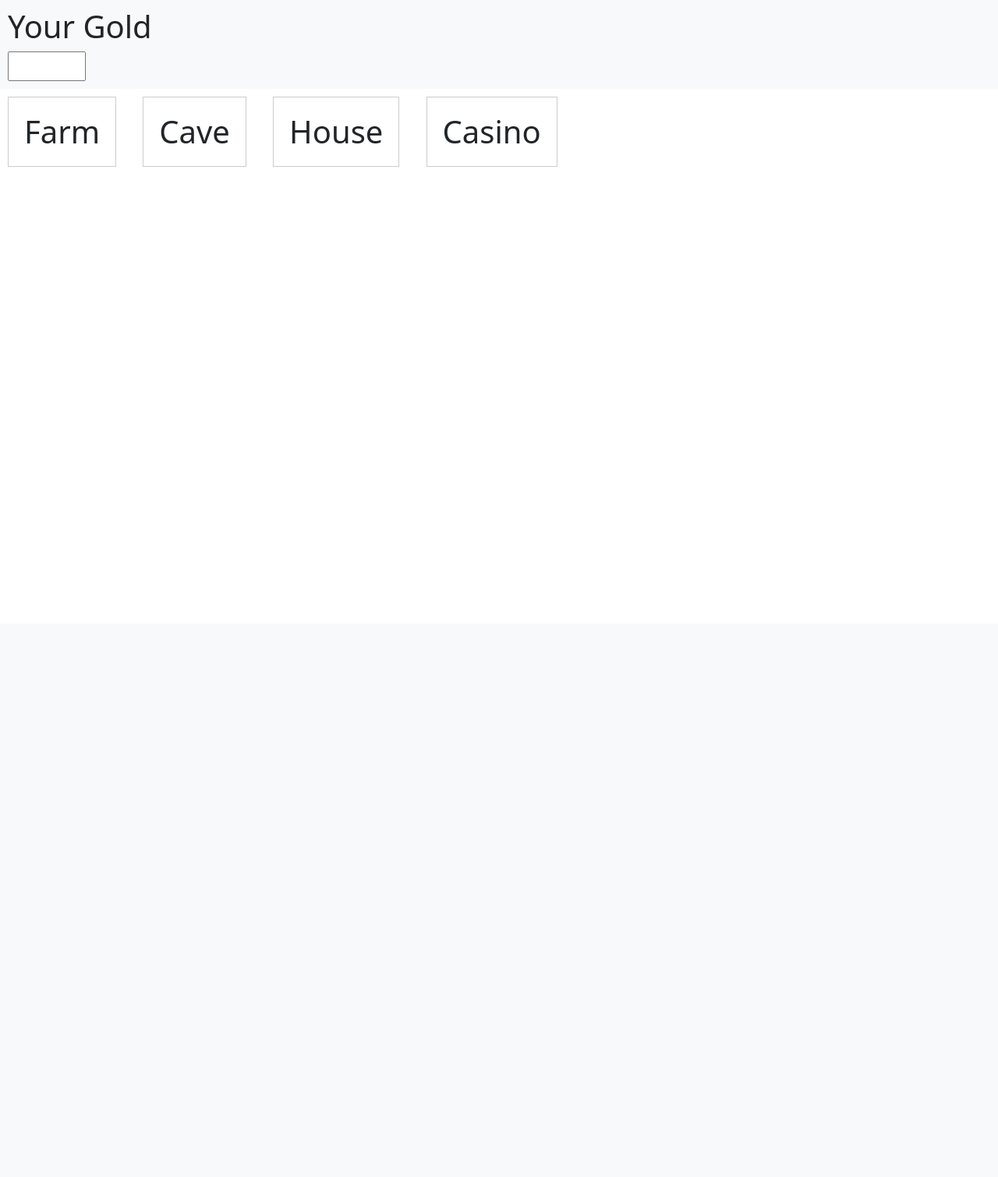
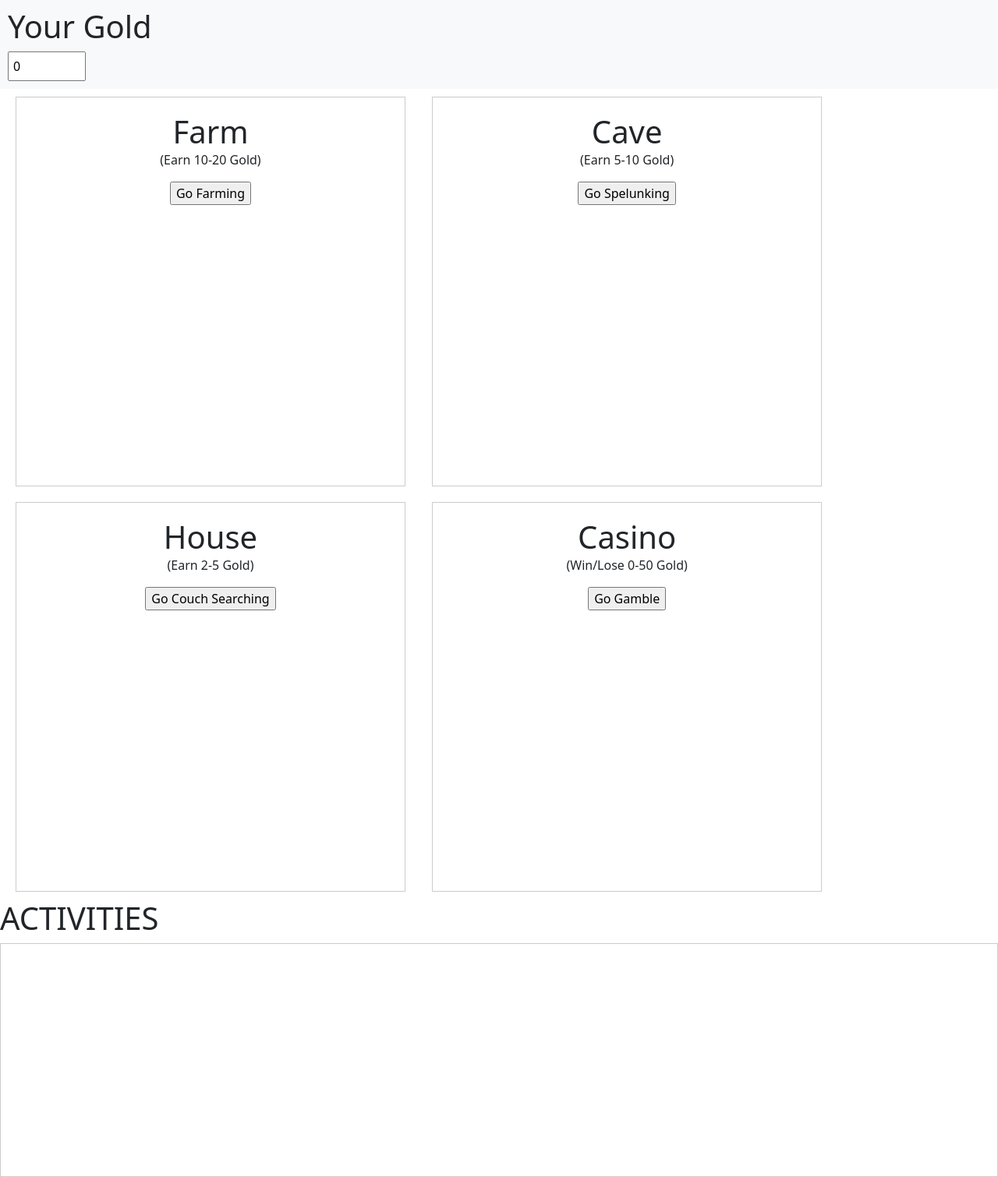
Before and after one commit to Zethos909/gold_game, a Flask app: page / in a window 1280 px wide. Shown: the whole page at 78% size. Before the commit the page ends 214 px from the top, so only its background shows below. Run offline with Flask 3, Linux system fonts and the light colour scheme.

Commit message:
Add files via upload

```diff
--- a/Ninja_Gold/server.py
+++ b/Ninja_Gold/server.py
@@ -1,12 +1,62 @@
-from flask import Flask, render_template
+from flask import Flask, render_template, session, redirect, url_for, request
+from random import randint
 
 app = Flask(__name__)
-
 app.secret_key = "coolio"
 
 @app.route('/')
 def index():
-    return render_template("index.html")
+    if "act_log" not in session:
+        session["act_log"] = []
+    return render_template("index.html", act_log=session["act_log"], current_gold=get_current_gold()) #this route is already processing and updating the money#
+
+@app.route('/test', methods=['POST']) #was not working at first so I implemented this as a test#
+def test():
+    return "Test route is working!"
+
+@app.route('/farm', methods=['POST'])
+def farm():
+    gold_earned = randint(10, 20)
+    session["act_log"].append(f"You have earned {gold_earned}!")
+    update_gold(gold_earned)
+    print(f"Current Gold: {get_current_gold()}")
+    return redirect(url_for("index"))
+
+@app.route('/cave', methods = ['POST'])
+def cave():
+    gold_earned = randint(10, 20)
+    session["act_log"].append(f"You have earned {gold_earned}!")
+    update_gold(gold_earned)
+    print(f"Current Gold: {get_current_gold()}")
+    return redirect(url_for("index"))
+
+@app.route('/house', methods = ['POST'])
+def house():
+    gold_earned = randint(2, 5)
+    session["act_log"].append(f"You have earned {gold_earned}!")
+    update_gold(gold_earned)
+    print(f"Current Gold: {get_current_gold()}")
+    return redirect(url_for("index"))
+
+@app.route('/casino', methods = ['POST'])
+def casino():
+    gold_earned = randint(0, 50)
+    if randint(0, 1) == 0:  # 50% chance to lose the gold
+        gold_earned *= -1
+        session["act_log"].append(f"You have lost {abs(gold_earned)} gold in the casino!")
+    else:
+        session["act_log"].append(f"You have earned {gold_earned} gold in the casino!")
+    update_gold(gold_earned)
+    return redirect(url_for("index"))
+
+def get_current_gold():
+    return session.get('gold_update', 0)
+
+def update_gold(amount):
+    current_gold = get_current_gold()
+    updated_gold = current_gold + amount
+    session['gold_update'] = updated_gold
+    print(f"Updated Gold: {updated_gold}")
 
 if __name__ == '__main__':
     app.run(debug=True)
--- a/Ninja_Gold/static/stylesheet.css
+++ b/Ninja_Gold/static/stylesheet.css
@@ -16,19 +16,55 @@ body {
     padding: 20px;
     border: 1px solid #ccc;
     background-color: #ffffff;
+    height: 500px;
+    width: 500px;
+}
+
+.activity_summary {
+    max-height: 300px;
+    overflow-y: auto;
+    border: 1px solid #ccc;
+    background-color: #ffffff;
+    padding: 10px;
 }
 
 .activity_box h1 {
     margin: 0;
+    text-align: center;
 }
 
-/* Optional: Style the input field inside the gold_counter */
+.activity_box p {
+    text-align: center;
+}
+
+.activity_summary {
+    height: 500px;
+    width: auto;
+    border: 1px solid #ccc;
+    background-color: #ffffff;
+}
+
+
 .gold_counter input {
     width: 100px;
     padding: 5px;
 }
 
-/* Optional: Add some spacing between elements */
-.activity_box + .activity_box {
+
+.activity_box  {
     margin-left: 20px;
 }
+
+form {
+    display: flex;
+    flex-direction: column;
+    align-items: center;
+}
+
+.loss {
+    color: red;
+}
+
+.gain {
+    color: green;
+}
--- a/Ninja_Gold/templates/index.html
+++ b/Ninja_Gold/templates/index.html
@@ -10,19 +10,53 @@
 <body>
     <div class = "gold_counter">
         <h1>Your Gold</h1>
-        <input type="text">
+        <input type="text", value = "{{current_gold}}" readonly>
     </div>
     <div class="activity_box">
         <h1>Farm</h1>
+        <p>(Earn 10-20 Gold)</p>
+        <form action="{{url_for('farm')}}" method="post">
+            <input type="submit" value="Go Farming">
+        </form>
+        {% if request.method == "POST" %}
+            <p>Form Submitted!</p>
+        {% endif %}
     </div>
     <div class="activity_box">
         <h1>Cave</h1>
+        <p>(Earn 5-10 Gold)</p>
+        <form action="{{url_for('cave')}}" method="post">
+            <input type="submit" value="Go Spelunking">
+        </form>
+        {% if request.method == "POST" %}
+            <p>Form Submitted!</p>
+        {% endif %}
     </div>
     <div class="activity_box">
         <h1>House</h1>
+        <p>(Earn 2-5 Gold)</p>
+        <form action="{{url_for('house')}}" method="post">
+            <input type="submit" value="Go Couch Searching">
+        </form>
+        {% if request.method == "POST" %}
+            <p>Form Submitted!</p>
+        {% endif %}
     </div>
     <div class="activity_box">
         <h1>Casino</h1>
+        <p>(Win/Lose 0-50 Gold)</p>
+        <form action="{{url_for('casino')}}" method="post">
+            <input type="submit" value="Go Gamble">
+        </form>
+        {% if request.method == "POST" %}
+            <p>Form Submitted!</p>
+        {% endif %}
+    </div>
+    <h1>ACTIVITIES</h1>
+    <div class="activity_summary">
+        {% for act in act_log %}
+            <p>{{act}}</p>
+        {%endfor%}
     </div>
 </body>
 </html>
```
